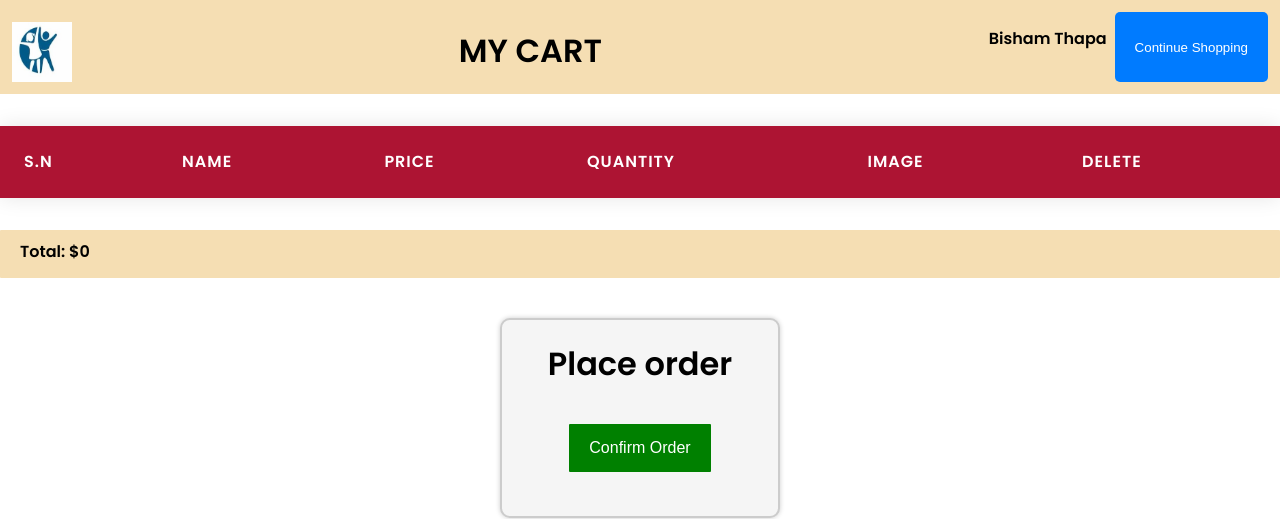
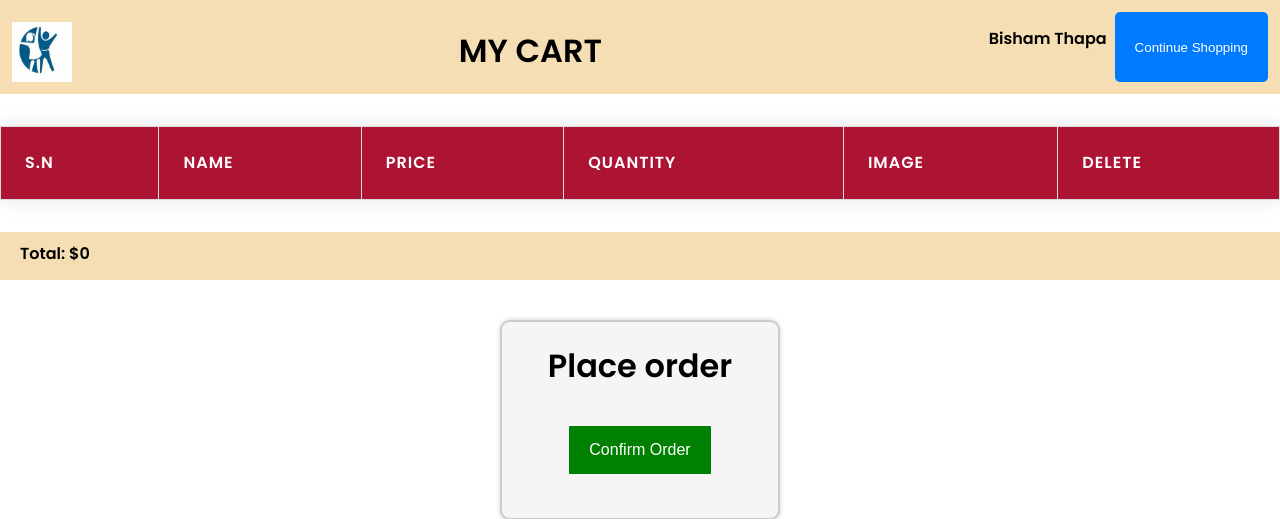
Before and after one commit to BishamThapaGithub/KiddoKart, a PHP site: page /myorder.php in a window 1280 px wide. Shown: the top 519 px of the page. Run offline with PHP 8.4, Linux system fonts and the light colour scheme; a user stored in the database is signed in; data comes from the database, SQL or seed files in the repository; data that the repository does not hold is empty.

Commit message:
changes css

```diff
--- a/php/product.css
+++ b/php/product.css
@@ -121,11 +121,13 @@
 .product-display-table td {
   padding: 1.5rem;
   text-align: left;
+  border: 1px solid #ddd;
 }
 
 .product-display-table th {
   text-transform: uppercase;
   letter-spacing: 1px;
+  border: 1px solid #ddd;
 }
 
 .product-display-table tbody tr {
```
